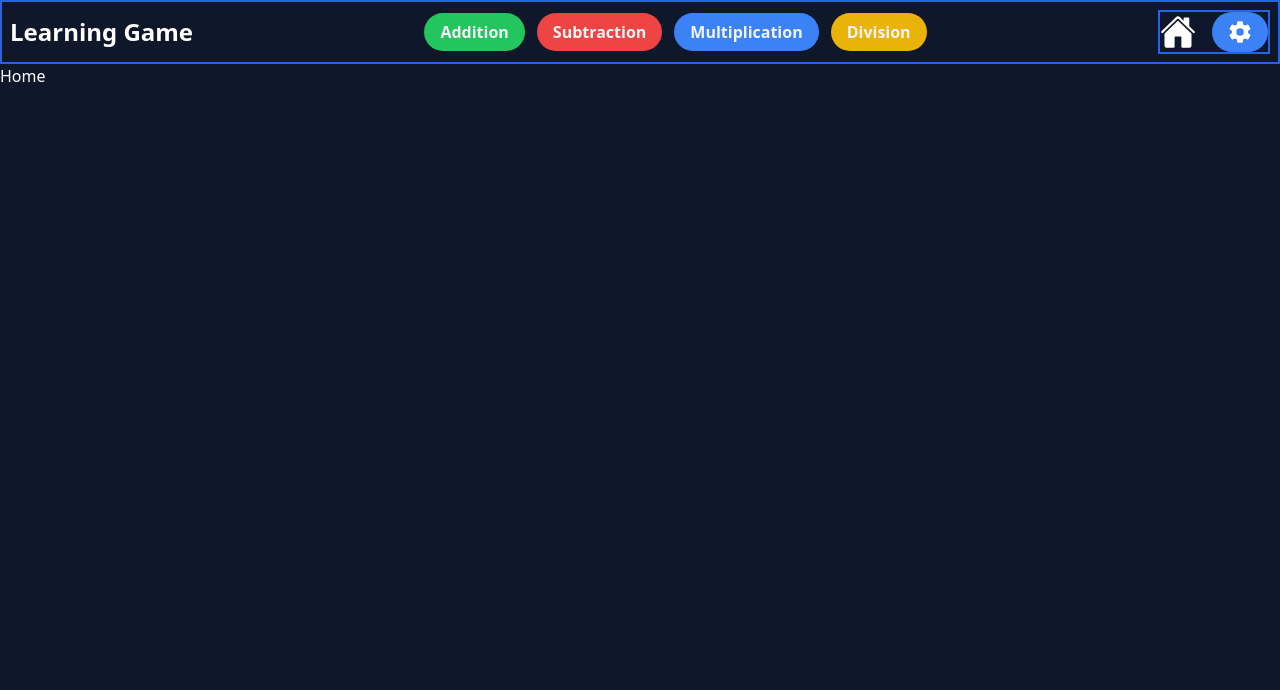
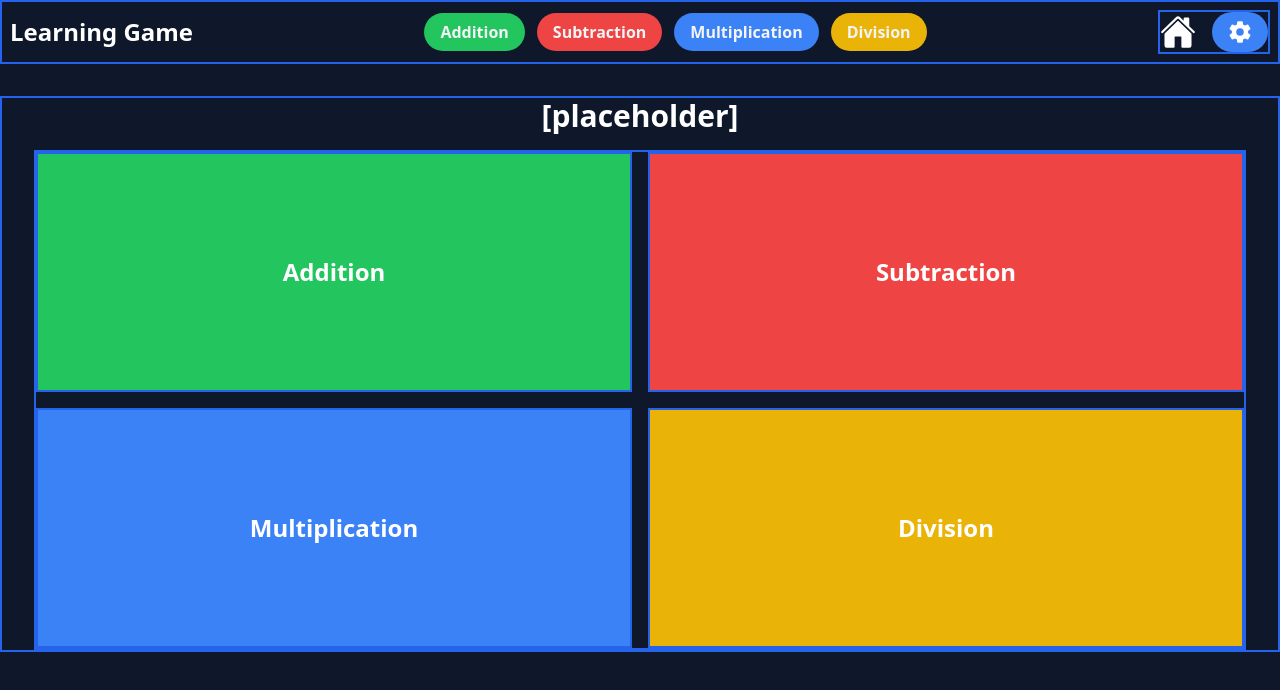
Before and after one commit to bartswierz/learning-game, a React (Vite) app: page / in a window 1280 px wide. Shown: the top 690 px of the page. Built offline with nearby package versions, Linux system fonts and the light colour scheme.

Commit message:
added four link buttons for the four operations

```diff
--- a/src/globals.css
+++ b/src/globals.css
@@ -1,9 +1,26 @@
 @tailwind base;
 @tailwind components;
 @tailwind utilities;
+
+* {
+  box-sizing: border-box;
+}
+
 body {
   background: rgb(15 23 42);
   color: rgb(255 255 255);
+  height: 100%;
+  width: 100%;
+}
+
+body,
+h1,
+h2,
+p,
+ul,
+li {
+  margin: 0;
+  padding: 0;
 }
 
 @layer base {
--- a/src/pages/Home.tsx
+++ b/src/pages/Home.tsx
@@ -1,10 +1,33 @@
 import { Link } from "react-router-dom";
 import "../globals.css";
 
+// TODO
 export default function Home() {
+  const homepageLinks = [
+    { link: "Addition", bgColor: "bg-green-500 hover:bg-green-600" },
+    { link: "Subtraction", bgColor: "bg-red-500 hover:bg-red-600" },
+    { link: "Multiplication", bgColor: "bg-blue-500 hover:bg-blue-600" },
+    { link: "Division", bgColor: "bg-yellow-500 hover:bg-yellow-600" },
+  ];
+
   return (
-    <div>
-      <h1>Home</h1>
+    <div className="container b mt-8 mb-12">
+      <h1 className="text-3xl font-bold text-center mb-4">[placeholder]</h1>
+      <ul className="b grid grid-cols-1 md:grid-cols-2 gap-4">
+        {homepageLinks.map(({ link, bgColor }) => {
+          return (
+            <li key={link} className={`b flex items-center justify-center h-fullX ${bgColor} h-[20vh] md:h-[30vh] min-h-[100px]`}>
+              <Link
+                to={`/${link.toLowerCase()}`}
+                className="flex justify-center items-center w-full h-full font-bold text-2xl"
+                data-tooltip-target="tooltip-default"
+              >
+                {link}
+              </Link>
+            </li>
+          );
+        })}
+      </ul>
     </div>
   );
 }
--- a/tailwind.config.js
+++ b/tailwind.config.js
@@ -12,6 +12,10 @@ export default {
       },
     },
     extend: {
+      container: {
+        center: true, // Center the container content
+        padding: "2rem", // Add padding to the container
+      },
       colors: {
         border: "hsl(var(--border))",
         input: "hsl(var(--input))",
```
